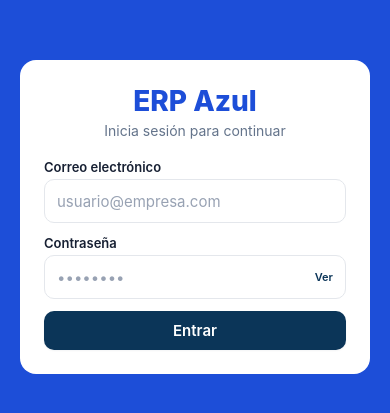
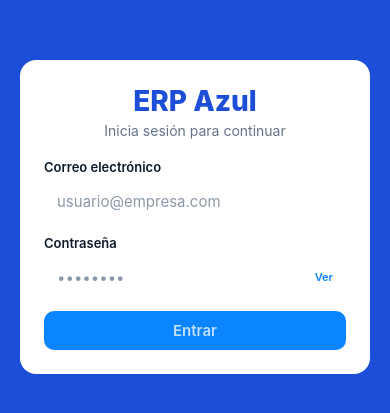
Before and after one commit to AzulinhoZz/erp-system, a React Native app in the folder client/: screen /Login in a window 390 px wide. Shown: the part 205-618 px from the top of the page. Built offline with nearby package versions, Linux system fonts and the light colour scheme; no server answers.

Commit message:
feat(ui): add Liquid Glass theme tokens

```diff
--- a/client/src/theme/colors.js
+++ b/client/src/theme/colors.js
@@ -1,95 +1,100 @@
 /**
- * SYS ERP - Color Palette (Official Brand Tokens - Light & Dark Modes)
+ * SYS ERP - Liquid Glass inspired color tokens.
  */
 
 export const lightColors = {
-  primary: '#0B3558',
-  primaryDark: '#082640',
-  primaryLight: '#1A4B75',
-  primarySubtle: '#EBF3FA',
+  primary: '#0A84FF',
+  primaryDark: '#07324F',
+  primaryLight: '#5AC8FA',
+  primarySubtle: 'rgba(10, 132, 255, 0.10)',
 
-  green: '#35B94A',
-  greenLight: '#65D65A',
-  greenDark: '#289239',
-  greenSubtle: '#ECFDF5',
+  green: '#30D158',
+  greenLight: '#7AE582',
+  greenDark: '#1A9B3F',
+  greenSubtle: 'rgba(48, 209, 88, 0.12)',
 
-  danger: '#DC2626',
-  dangerDark: '#991B1B',
-  dangerSubtle: '#FEF2F2',
-  dangerBorder: '#FCA5A5',
+  danger: '#FF453A',
+  dangerDark: '#C9342C',
+  dangerSubtle: 'rgba(255, 69, 58, 0.12)',
+  dangerBorder: 'rgba(255, 69, 58, 0.28)',
 
-  warning: '#D97706',
-  warningDark: '#92400E',
-  warningSubtle: '#FEF3C7',
-  warningBorder: '#FCD34D',
+  warning: '#FF9F0A',
+  warningDark: '#C67400',
+  warningSubtle: 'rgba(255, 159, 10, 0.12)',
+  warningBorder: 'rgba(255, 159, 10, 0.28)',
 
-  info: '#2563EB',
-  infoSubtle: '#EFF6FF',
-  infoBorder: '#BFDBFE',
+  info: '#5E5CE6',
+  infoSubtle: 'rgba(94, 92, 230, 0.12)',
+  infoBorder: 'rgba(94, 92, 230, 0.24)',
 
-  background: '#F5F7FA',
-  surface: '#FFFFFF',
-  surfaceHover: '#F8FAFC',
-  surfaceSelected: '#F1F5F9',
-  surfaceDark: '#0F172A',
+  background: '#EFF5FC',
+  surface: 'rgba(255,255,255,0.74)',
+  surfaceHover: 'rgba(255,255,255,0.86)',
+  surfaceSelected: 'rgba(255,255,255,0.58)',
+  surfaceDark: '#081B2B',
 
-  text: '#172033',
-  textSecondary: '#667085',
-  textMuted: '#98A2B3',
+  text: '#0D1B2A',
+  textSecondary: '#5D6B7A',
+  textMuted: '#8B98A7',
   textInverse: '#FFFFFF',
 
-  border: '#E4E7EC',
-  borderDark: '#D0D5DD',
-  borderFocus: '#0B3558',
+  border: 'rgba(255,255,255,0.72)',
+  borderDark: 'rgba(12,45,70,0.10)',
+  borderFocus: '#0A84FF',
 
-  overlay: 'rgba(11, 53, 88, 0.4)',
-  glassBackground: 'rgba(255, 255, 255, 0.85)',
+  overlay: 'rgba(5, 21, 34, 0.36)',
+  glassBackground: 'rgba(255,255,255,0.58)',
+  glassStrong: 'rgba(255,255,255,0.78)',
+  glassStroke: 'rgba(255,255,255,0.70)',
+  glassShadow: 'rgba(23,58,90,0.18)',
 };
 
 export const darkColors = {
-  primary: '#2B6CB0',
-  primaryDark: '#0B2038',
-  primaryLight: '#3182CE',
-  primarySubtle: 'rgba(43, 108, 176, 0.25)',
+  primary: '#0A84FF',
+  primaryDark: '#061827',
+  primaryLight: '#64D2FF',
+  primarySubtle: 'rgba(10, 132, 255, 0.20)',
 
-  green: '#35B94A',
-  greenLight: '#65D65A',
-  greenDark: '#48BB78',
-  greenSubtle: 'rgba(53, 185, 74, 0.2)',
+  green: '#30D158',
+  greenLight: '#64D27A',
+  greenDark: '#42D568',
+  greenSubtle: 'rgba(48, 209, 88, 0.16)',
 
-  danger: '#EF4444',
-  dangerDark: '#FCA5A5',
-  dangerSubtle: 'rgba(239, 68, 68, 0.2)',
-  dangerBorder: '#7F1D1D',
+  danger: '#FF453A',
+  dangerDark: '#FF8A84',
+  dangerSubtle: 'rgba(255, 69, 58, 0.16)',
+  dangerBorder: 'rgba(255, 69, 58, 0.30)',
 
-  warning: '#F59E0B',
-  warningDark: '#FCD34D',
-  warningSubtle: 'rgba(245, 158, 11, 0.2)',
-  warningBorder: '#78350F',
+  warning: '#FF9F0A',
+  warningDark: '#FFD080',
+  warningSubtle: 'rgba(255, 159, 10, 0.16)',
+  warningBorder: 'rgba(255, 159, 10, 0.30)',
 
-  info: '#3B82F6',
-  infoSubtle: 'rgba(59, 130, 246, 0.2)',
-  infoBorder: '#1E3A8A',
+  info: '#5E5CE6',
+  infoSubtle: 'rgba(94, 92, 230, 0.18)',
+  infoBorder: 'rgba(94, 92, 230, 0.30)',
 
-  background: '#0F172A',
-  surface: '#1E293B',
-  surfaceHover: '#334155',
-  surfaceSelected: '#334155',
-  surfaceDark: '#020617',
+  background: '#07131F',
+  surface: 'rgba(18,38,56,0.72)',
+  surfaceHover: 'rgba(27,51,72,0.82)',
+  surfaceSelected: 'rgba(255,255,255,0.08)',
+  surfaceDark: '#02070C',
 
-  text: '#F8FAFC',
-  textSecondary: '#94A3B8',
-  textMuted: '#64748B',
-  textInverse: '#172033',
+  text: '#F6FAFF',
+  textSecondary: '#AFC1D0',
+  textMuted: '#6F8496',
+  textInverse: '#07131F',
 
-  border: '#334155',
-  borderDark: '#475569',
-  borderFocus: '#60A5FA',
+  border: 'rgba(255,255,255,0.12)',
+  borderDark: 'rgba(255,255,255,0.16)',
+  borderFocus: '#64D2FF',
 
-  overlay: 'rgba(2, 6, 23, 0.7)',
-  glassBackground: 'rgba(30, 41, 59, 0.85)',
+  overlay: 'rgba(0,0,0,0.48)',
+  glassBackground: 'rgba(17,37,54,0.58)',
+  glassStrong: 'rgba(17,37,54,0.76)',
+  glassStroke: 'rgba(255,255,255,0.14)',
+  glassShadow: 'rgba(0,0,0,0.35)',
 };
 
 export const colors = lightColors;
-
 export default colors;
```
